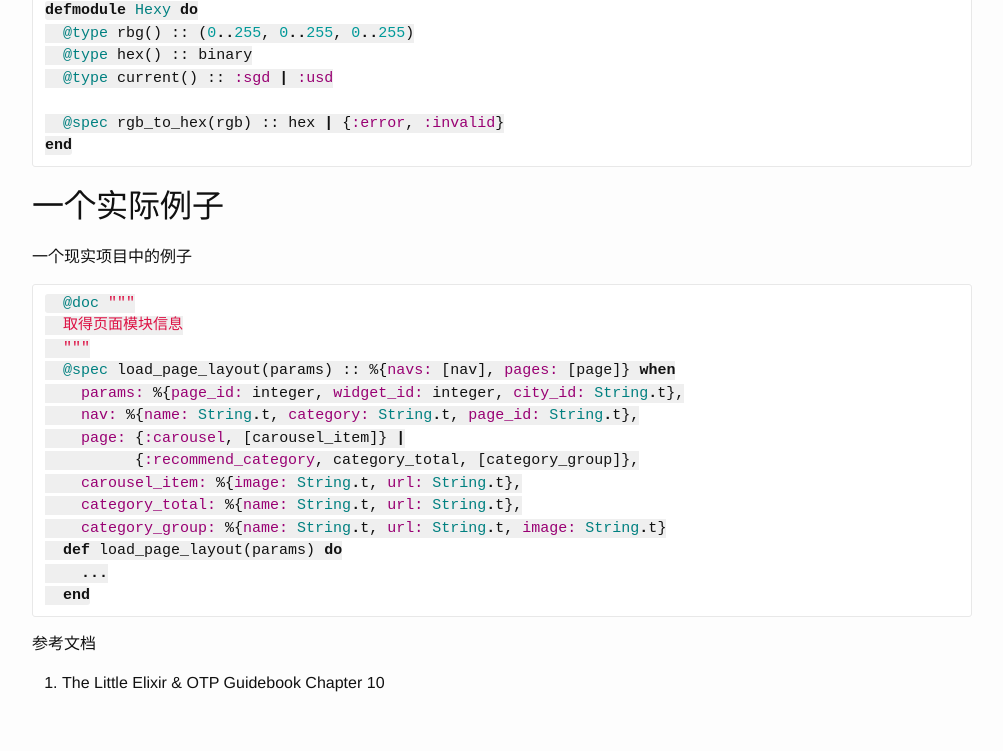
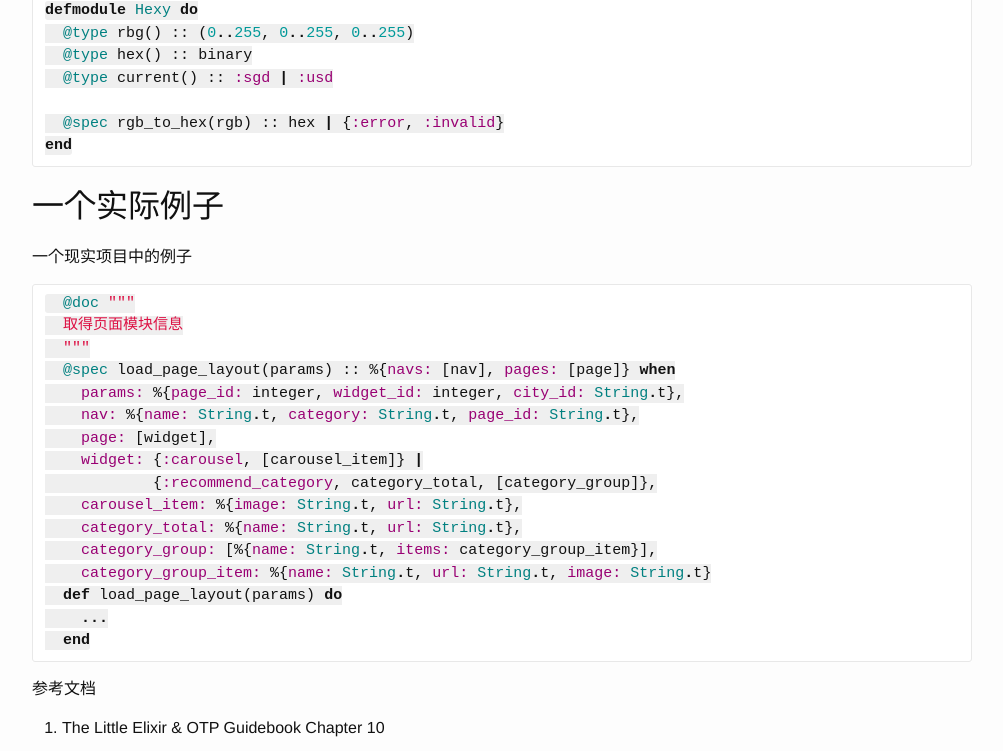
Before and after one commit to bencode/bencode.github.io, a Jekyll site: the page built from _posts/elixir/2017-2-28-dialyzer-typespec.md, in a window 1280 px wide and 900 px high, scrolled down 2516 px, cut to the strip 0-751 px from the top of the window. Shown: the whole strip, without its empty margins (138-1141 px from the left). Built offline with Jekyll 4.4.1, drawn with Linux system fonts in a browser that asks for light colours; Markdown is read by kramdown in place of the engine named in the settings; comment, search, counter and statistics services are not loaded.

Commit message:
update it

```diff
--- a/_posts/elixir/2017-2-28-dialyzer-typespec.md
+++ b/_posts/elixir/2017-2-28-dialyzer-typespec.md
@@ -140,11 +140,13 @@ end
   @spec load_page_layout(params) :: %{navs: [nav], pages: [page]} when
     params: %{page_id: integer, widget_id: integer, city_id: String.t},
     nav: %{name: String.t, category: String.t, page_id: String.t},
-    page: {:carousel, [carousel_item]} |
-          {:recommend_category, category_total, [category_group]},
+    page: [widget],
+    widget: {:carousel, [carousel_item]} |
+            {:recommend_category, category_total, [category_group]},
     carousel_item: %{image: String.t, url: String.t},
     category_total: %{name: String.t, url: String.t},
-    category_group: %{name: String.t, url: String.t, image: String.t}
+    category_group: [%{name: String.t, items: category_group_item}],
+    category_group_item: %{name: String.t, url: String.t, image: String.t}
   def load_page_layout(params) do
     ...
   end
```
